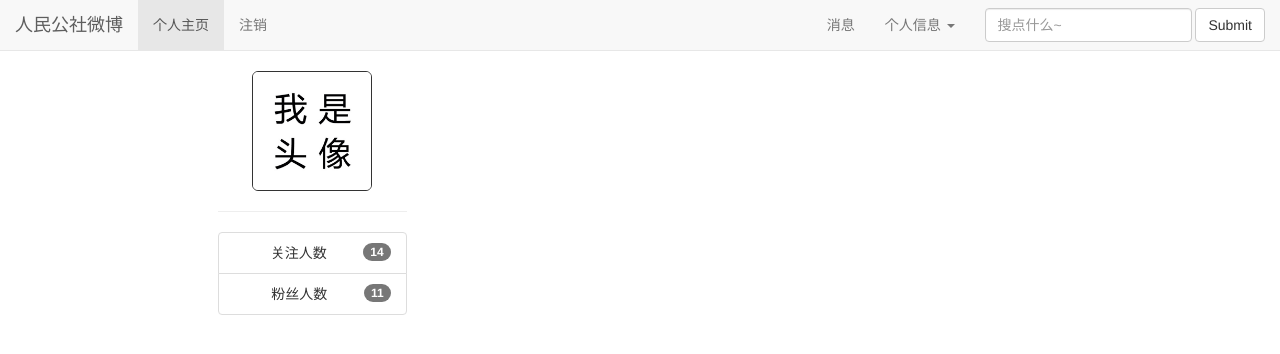
After one commit to Maluscore/tweetFinal, a Flask app: page /user/all in a window 1280 px wide. The commit adds this page. Shown: the top 354 px of the page. Run offline with Flask 2, Linux system fonts and the light colour scheme; some libraries are stand-ins or nearby versions.

```diff
--- a/app/controllers/__init__.py
+++ b/app/controllers/__init__.py
@@ -22,3 +22,8 @@
     tweets = [t for t in u.tweets if t.deleted == 0]
     tweets.sort(key=lambda t: t.created_time, reverse=True)
     return render_template('timeline.html', user=u, tweets=tweets)
+
+@main.route('/user/all')
+def user_all():
+    users = User.query.all()
+    return render_template('user_all.html', user_all = users)
--- a/app/static/js/weibo.js
+++ b/app/static/js/weibo.js
@@ -41,7 +41,7 @@
         log('r, ', r);
         if (r.success){
             log(r.message);
-            var addContent = (`<div class="panel panel-default" id='id-tweet-' + ${r.data.id}>
+            var addContent = (`<div class="panel panel-default" data-id="${r.data.id}">
                                   <div class="panel-heading">
                                     <p class="panel-title">${r.data.username}
                                     <a class="btn pull-right"><i class="icon-remove" title="删除"></i></a>
--- a/app/templates/base.html
+++ b/app/templates/base.html
@@ -46,7 +46,7 @@
                       <li>{% block follow %}<a href="#">{% endblock %}关注列表</a></li>
                       <li>{% block fans %}<a href="#">{% endblock %}粉丝列表</a></li>
                       <li role="separator" class="divider"></li>
-                      <li>{% block allusers %}<a href="#">{% endblock %}所有用户</a></li>
+                      <li>{% block allusers %}<a href="/user/all">{% endblock %}所有用户</a></li>
                     </ul>
                   </li>
                 </ul>
--- a/app/templates/timeline.html
+++ b/app/templates/timeline.html
@@ -10,7 +10,7 @@
         $('#id-btn-sub').on('click', function () {
             tweet_add();
         });
-        $('.icon-remove').on('click', function () {
+        $('#id-div-insert').on('click', '.icon-remove', function () {
             var $self = $(this);
             tweet_delete($self);
         })
--- /dev/null
+++ b/app/templates/user_all.html
@@ -0,0 +1,25 @@
+{% extends "base.html" %}
+{% block title %}用户列表{% endblock %}
+{% block content1 %}
+    <div style="text-align: center">
+        <ul class="list-group">
+            <li class="list-group-item">
+            <span class="badge">14</span>
+                关注人数
+            </li>
+            <li class="list-group-item">
+            <span class="badge">11</span>
+                粉丝人数
+            </li>
+        </ul>
+    </div>
+{% endblock %}
+
+
+{% block content2 %}
+<ul class="list-group">
+    {% for u in user_all %}
+      <li class="list-group-item"><a href="/user/{{u.id}}">{{u.username}}</a> </li>
+    {% endfor %}
+</ul>
+{% endblock %}
```
